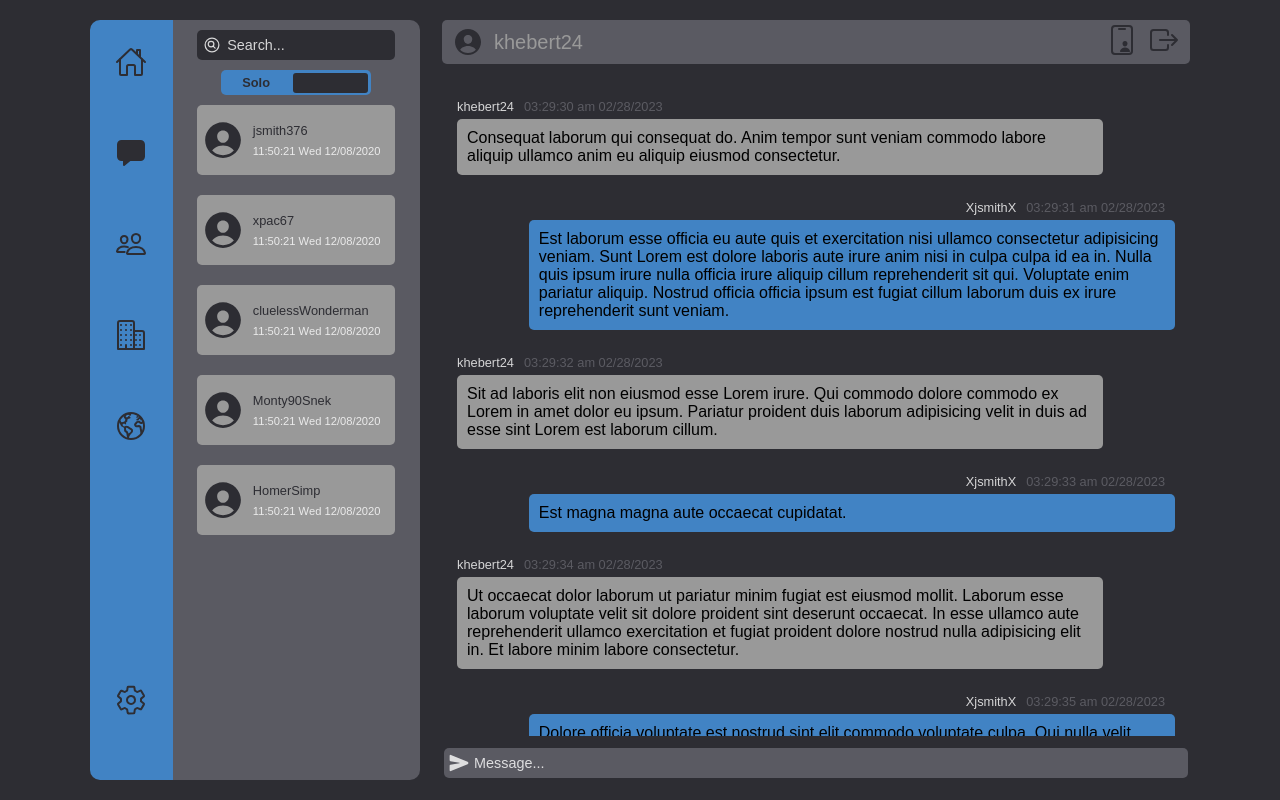
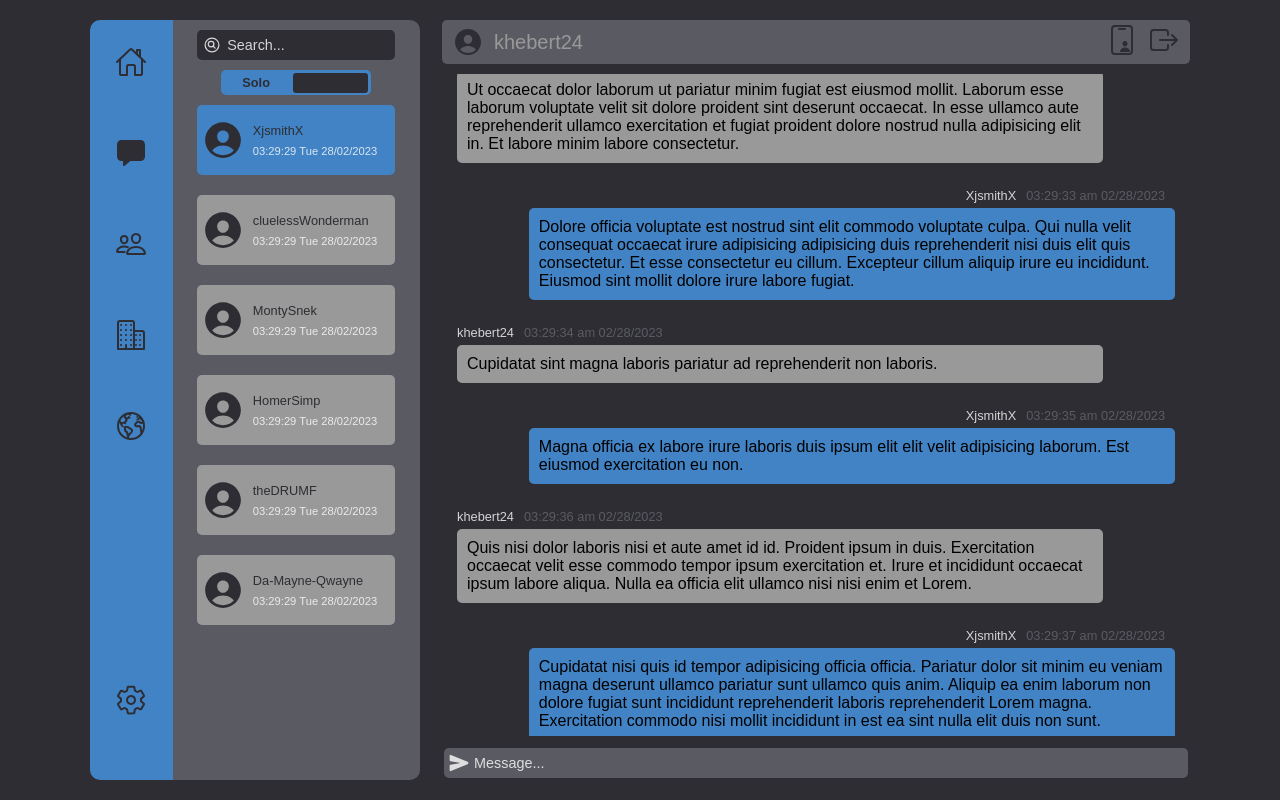
Before and after one commit to kraig-hebert/chat, a React (Create React App) app in the folder client/: page / in a window 1280 px wide. Built offline with nearby package versions, Linux system fonts and the light colour scheme.

Commit message:
added new way of using dummyData to the direct-message-options panel

```diff
--- a/client/src/components/main/pages/directMessages/messageBoard/MessageBoard.jsx
+++ b/client/src/components/main/pages/directMessages/messageBoard/MessageBoard.jsx
@@ -29,7 +29,7 @@ const MessageBoard = (props) => {
 
   const renderedMessageBlocks = [];
 
-  for (let i = 1; i <= 6; i++) {
+  for (let i = 1; i <= 8; i++) {
     const message = {
       user: setUser(i),
       date: addSeconds(now, i),
--- a/client/src/components/sideMenu/menuOptions/directMessagesOptions/DirectMessagesOptions.jsx
+++ b/client/src/components/sideMenu/menuOptions/directMessagesOptions/DirectMessagesOptions.jsx
@@ -7,30 +7,36 @@ import MessageTypeSelector from './directMessageCard/messageTypeSelector/Message
 
 //import dummyData for cards
 import dummyData from './dummyData';
+import { users, groups } from '../../../../data/dummyData';
 
 const DirectMessagesOptions = (props) => {
   const { inputValue } = props;
   const classes = useStyles();
 
   const [selectedType, setSelectedType] = useState('solo');
+  const renderCards = () => {
+    if (selectedType === 'solo') {
+      return users.map((user, index) => {
+        const data = {
+          user: user,
+          date: new Date(),
+        };
+        return <DirectMessageCard cardData={data} key={index} />;
+      });
+    } else if (selectedType === 'group') {
+      return groups.map((group, index) => {
+        const data = {
+          user: group.title,
+          date: new Date(),
+        };
+        return <DirectMessageCard cardData={data} key={index} />;
+      });
+    }
+  };
 
-  const renderedSoloCards = dummyData.solo.map((message, index) => (
-    <DirectMessageCard message={message} key={index} />
-  ));
   const renderedGroupCards = dummyData.group.map((message, index) => (
     <DirectMessageCard message={message} key={index} />
   ));
-
-  const renderCards = () => {
-    if (selectedType === 'solo') {
-      return renderedSoloCards.filter((card) =>
-        card.props.message.title.includes(inputValue)
-      );
-    } else if (selectedType === 'group')
-      return renderedGroupCards.filter((card) =>
-        card.props.message.title.includes(inputValue)
-      );
-  };
 
   return (
     <div className={classes.directMessagesOptions}>
--- a/client/src/components/sideMenu/menuOptions/directMessagesOptions/directMessageCard/DirectMessageCard.jsx
+++ b/client/src/components/sideMenu/menuOptions/directMessagesOptions/directMessageCard/DirectMessageCard.jsx
@@ -11,7 +11,7 @@ import { useStyles } from './directMessageCardStyles';
 import MessageInfo from './messageInfo/MessageInfo';
 
 const DirectMessageCard = (props) => {
-  const { message } = props;
+  const { cardData } = props;
   const dispatch = useDispatch();
   const activeDirectMessageThread = useSelector(
     selectActiveDirectMessageThread
@@ -19,25 +19,25 @@ const DirectMessageCard = (props) => {
   const classes = useStyles();
 
   const handleCardClick = () =>
-    dispatch(directMessageThreadSelected(message.title));
+    dispatch(directMessageThreadSelected(cardData.user));
 
   return (
     <div
       className={
-        message.title === activeDirectMessageThread
+        cardData.user === activeDirectMessageThread
           ? classes.activeDirectMessageCard
           : classes.directMessageCard
       }
       onClick={handleCardClick}
     >
       <IoPersonCircle className={classes.icon} />
-      <MessageInfo message={message} />
+      <MessageInfo cardData={cardData} />
     </div>
   );
 };
 
 DirectMessageCard.propTypes = {
-  message: PropTypes.object,
+  cardData: PropTypes.object,
 };
 
 export default DirectMessageCard;
--- a/client/src/components/sideMenu/menuOptions/directMessagesOptions/directMessageCard/messageInfo/MessageInfo.jsx
+++ b/client/src/components/sideMenu/menuOptions/directMessagesOptions/directMessageCard/messageInfo/MessageInfo.jsx
@@ -5,19 +5,19 @@ import PropTypes from 'prop-types';
 import { useStyles } from './messageInfoStyles';
 
 const MessageInfo = (props) => {
-  const { message } = props;
+  const { cardData } = props;
   const classes = useStyles();
 
   return (
     <div className={classes.messageInfo}>
-      <p>{message.title}</p>
-      <p>{format(new Date(message.date), 'hh:mm:ss eee dd/MM/yyyy ')}</p>
+      <p>{cardData.user}</p>
+      <p>{format(new Date(cardData.date), 'hh:mm:ss eee dd/MM/yyyy ')}</p>
     </div>
   );
 };
 
 MessageInfo.propTypes = {
-  message: PropTypes.object,
+  cardData: PropTypes.object,
 };
 
 export default MessageInfo;
--- a/client/src/data/dummyData.js
+++ b/client/src/data/dummyData.js
@@ -4,4 +4,16 @@ export const users = [
   'MontySnek',
   'HomerSimp',
   'theDRUMF',
+  'Da-Mayne-Qwayne',
 ];
+
+export const groups = [
+  {
+    title: 'Siblings',
+    members: ['XjsmithX', 'HomerSimp', 'MontySnek'],
+  },
+  {
+    title: 'Homies',
+    members: ['theDRUMF', 'clulessWonderman', 'Da-Mayne-Qwayne'],
+  },
+];
```
